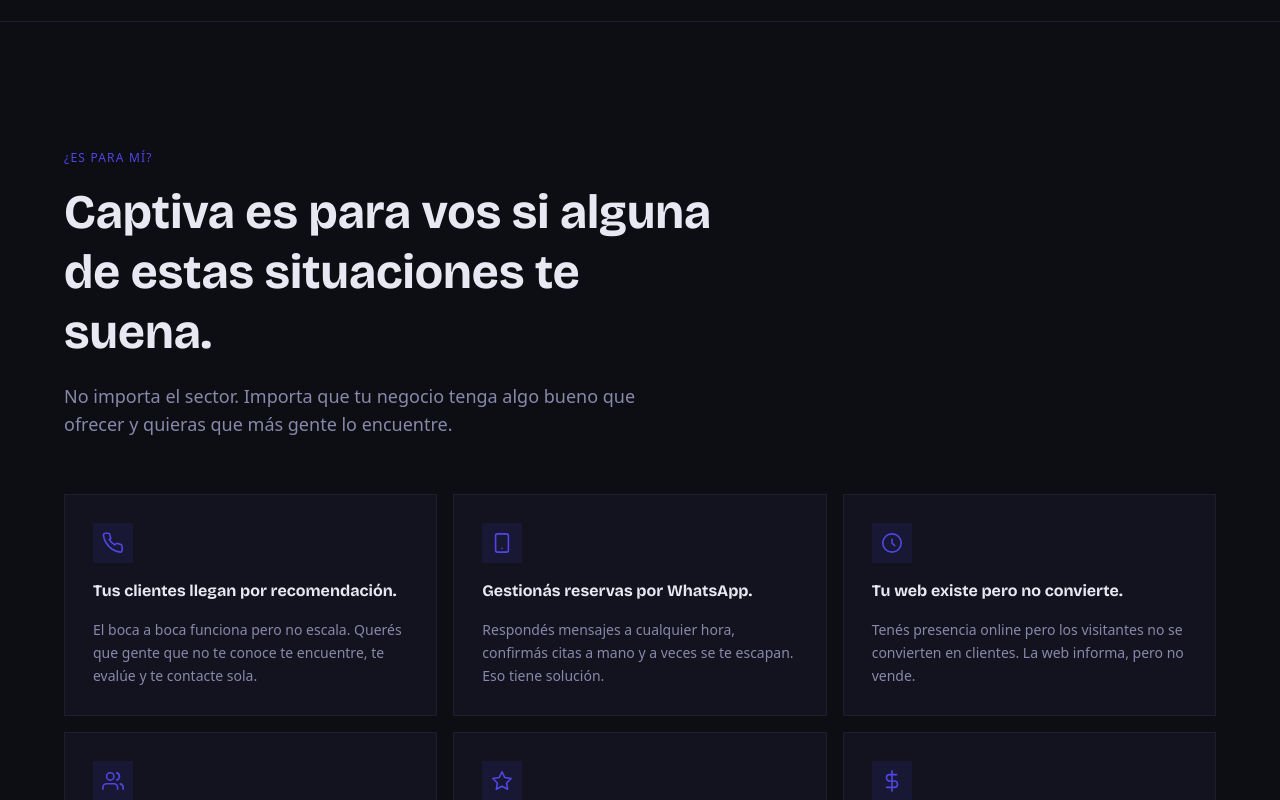
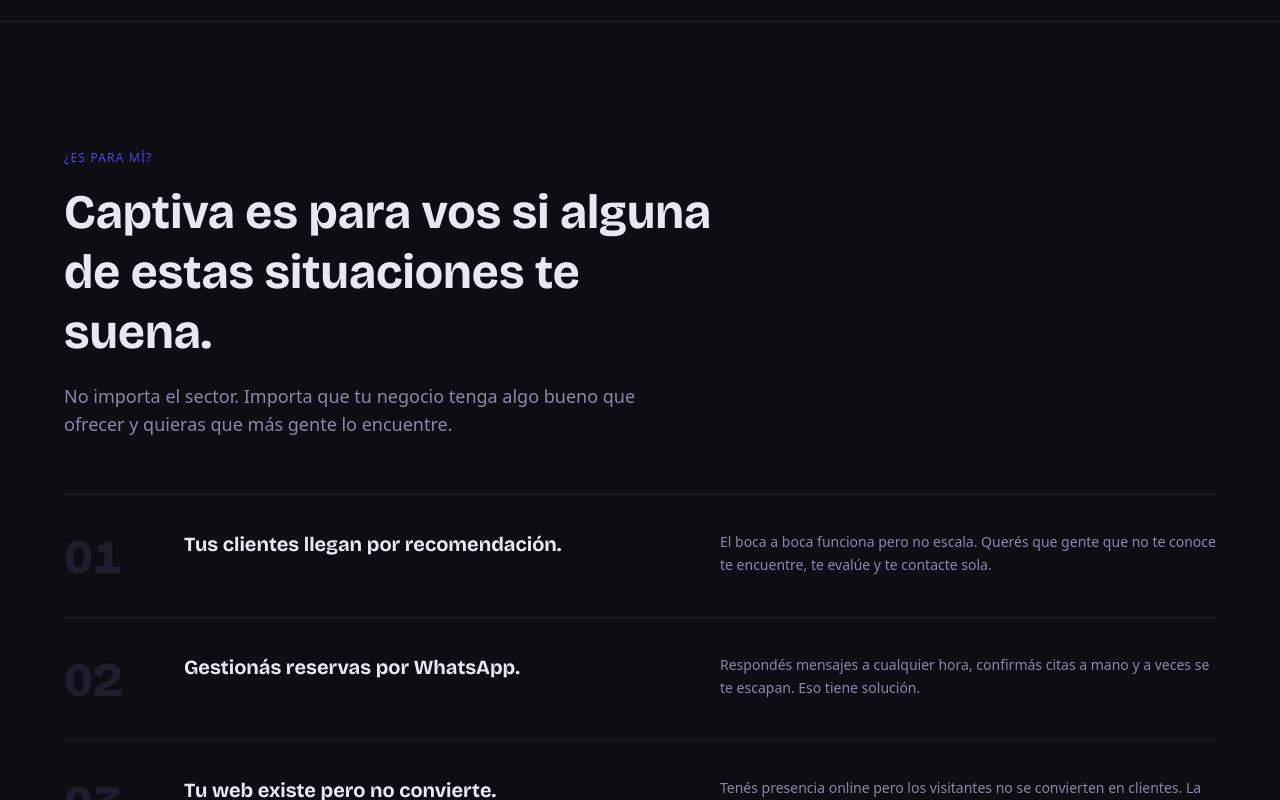
Before and after one commit to Ricardo2325/captiva, a Next.js app: page / in a window 1280 px wide. Shown: the part 2000-2800 px from the top of the page. Built offline with nearby package versions, Linux system fonts and the light colour scheme.

Commit message:
style(ForWho): reemplazar grid de cards por filas numeradas editoriales
Closes #1

```diff
--- a/src/components/ForWho.tsx
+++ b/src/components/ForWho.tsx
@@ -2,65 +2,91 @@
 
 import Link from 'next/link';
 import { motion } from 'framer-motion';
+import { useState } from 'react';
 
 const ease = [0.22, 1, 0.36, 1] as const;
 
 const situations = [
   {
-    icon: (
-      <svg width="22" height="22" viewBox="0 0 24 24" fill="none" stroke="#4f46e5" strokeWidth="1.75" strokeLinecap="round" strokeLinejoin="round">
-        <path d="M22 16.92v3a2 2 0 0 1-2.18 2 19.79 19.79 0 0 1-8.63-3.07A19.5 19.5 0 0 1 4.69 12 19.79 19.79 0 0 1 1.61 3.53 2 2 0 0 1 3.6 1.37h3a2 2 0 0 1 2 1.72c.127.96.361 1.903.7 2.81a2 2 0 0 1-.45 2.11L7.91 8a16 16 0 0 0 6 6l.91-.91a2 2 0 0 1 2.11-.45c.907.339 1.85.573 2.81.7A2 2 0 0 1 21.73 16z" />
-      </svg>
-    ),
     heading: 'Tus clientes llegan por recomendación.',
     desc: 'El boca a boca funciona pero no escala. Querés que gente que no te conoce te encuentre, te evalúe y te contacte sola.',
   },
   {
-    icon: (
-      <svg width="22" height="22" viewBox="0 0 24 24" fill="none" stroke="#4f46e5" strokeWidth="1.75" strokeLinecap="round" strokeLinejoin="round">
-        <rect x="5" y="2" width="14" height="20" rx="2" ry="2" /><path d="M12 18h.01" />
-      </svg>
-    ),
     heading: 'Gestionás reservas por WhatsApp.',
     desc: 'Respondés mensajes a cualquier hora, confirmás citas a mano y a veces se te escapan. Eso tiene solución.',
   },
   {
-    icon: (
-      <svg width="22" height="22" viewBox="0 0 24 24" fill="none" stroke="#4f46e5" strokeWidth="1.75" strokeLinecap="round" strokeLinejoin="round">
-        <circle cx="12" cy="12" r="10" /><path d="M12 8v4l3 3" />
-      </svg>
-    ),
     heading: 'Tu web existe pero no convierte.',
     desc: 'Tenés presencia online pero los visitantes no se convierten en clientes. La web informa, pero no vende.',
   },
   {
-    icon: (
-      <svg width="22" height="22" viewBox="0 0 24 24" fill="none" stroke="#4f46e5" strokeWidth="1.75" strokeLinecap="round" strokeLinejoin="round">
-        <path d="M17 21v-2a4 4 0 0 0-4-4H5a4 4 0 0 0-4 4v2" /><circle cx="9" cy="7" r="4" /><path d="M23 21v-2a4 4 0 0 0-3-3.87M16 3.13a4 4 0 0 1 0 7.75" />
-      </svg>
-    ),
     heading: 'Para crecer necesitarías contratar.',
-    desc: 'Más clientes significa más trabajo manual. Querés escalar sin que el negocio dependa de que estés tú presente.',
+    desc: 'Más clientes significa más trabajo manual. Querés escalar sin que el negocio dependa de que estés vos presente.',
   },
   {
-    icon: (
-      <svg width="22" height="22" viewBox="0 0 24 24" fill="none" stroke="#4f46e5" strokeWidth="1.75" strokeLinecap="round" strokeLinejoin="round">
-        <polygon points="12 2 15.09 8.26 22 9.27 17 14.14 18.18 21.02 12 17.77 5.82 21.02 7 14.14 2 9.27 8.91 8.26 12 2" />
-      </svg>
-    ),
     heading: 'Tenés buenas reseñas pero poca visibilidad.',
     desc: 'Los que te conocen hablan bien de vos. El problema es que poca gente te conoce. La reputación está, el canal no.',
   },
   {
-    icon: (
-      <svg width="22" height="22" viewBox="0 0 24 24" fill="none" stroke="#4f46e5" strokeWidth="1.75" strokeLinecap="round" strokeLinejoin="round">
-        <line x1="12" y1="1" x2="12" y2="23" /><path d="M17 5H9.5a3.5 3.5 0 0 0 0 7h5a3.5 3.5 0 0 1 0 7H6" />
-      </svg>
-    ),
     heading: 'No querés gastar sin saber qué pagás.',
     desc: 'Precio fijo desde el primer día, alcance por escrito, sin sorpresas al final. Si no encajamos, te lo decimos antes de empezar.',
   },
 ];
+
+function SituationRow({ situation, index }: { situation: typeof situations[0]; index: number }) {
+  const [hovered, setHovered] = useState(false);
+  const num = String(index + 1).padStart(2, '0');
+
+  return (
+    <motion.div
+      initial={{ opacity: 0, y: 14 }}
+      whileInView={{ opacity: 1, y: 0 }}
+      viewport={{ once: true, margin: '-40px' }}
+      transition={{ duration: 0.45, delay: index * 0.055, ease }}
+      onHoverStart={() => setHovered(true)}
+      onHoverEnd={() => setHovered(false)}
+      className="relative grid grid-cols-[3rem_1fr] md:grid-cols-[5rem_1fr_1fr] gap-x-6 md:gap-x-10 py-7 md:py-9 cursor-default"
+      style={{
+        borderTop: '1px solid #1e1e2e',
+        backgroundColor: hovered ? 'rgba(79,70,229,0.03)' : 'transparent',
+        transition: 'background-color 0.3s ease',
+      }}
+    >
+      {/* Left accent bar */}
+      <motion.div
+        className="absolute left-0 top-0 bottom-0 w-[2px]"
+        animate={{ opacity: hovered ? 1 : 0 }}
+        transition={{ duration: 0.2 }}
+        style={{ backgroundColor: '#4f46e5' }}
+      />
+
+      {/* Number */}
+      <motion.span
+        className="font-display font-extrabold text-3xl md:text-5xl tabular-nums leading-none self-start pt-0.5"
+        animate={{ color: hovered ? '#4f46e5' : '#1e1e2e' }}
+        transition={{ duration: 0.25 }}
+      >
+        {num}
+      </motion.span>
+
+      {/* On mobile: heading + desc stacked in col 2. On desktop: dissolve into grid. */}
+      <div className="md:contents">
+        <h3
+          className="font-display font-bold text-base md:text-xl leading-snug self-start"
+          style={{ color: '#e8e8f2' }}
+        >
+          {situation.heading}
+        </h3>
+        <p
+          className="text-sm leading-relaxed mt-2 md:mt-0 self-start"
+          style={{ color: '#8888aa' }}
+        >
+          {situation.desc}
+        </p>
+      </div>
+    </motion.div>
+  );
+}
 
 export default function ForWho() {
   return (
@@ -92,35 +118,12 @@ export default function ForWho() {
           </p>
         </motion.div>
 
-        {/* Grid */}
-        <div className="grid grid-cols-1 md:grid-cols-2 lg:grid-cols-3 gap-4 mb-12">
+        {/* Numbered rows */}
+        <div className="mb-14">
           {situations.map((s, i) => (
-            <motion.div
-              key={s.heading}
-              initial={{ opacity: 0, y: 24 }}
-              whileInView={{ opacity: 1, y: 0 }}
-              viewport={{ once: true, margin: '-40px' }}
-              transition={{ duration: 0.5, delay: (i % 3) * 0.08, ease }}
-              className="flex flex-col gap-4 p-7"
-              style={{ backgroundColor: '#13131f', border: '1px solid #1e1e2e' }}
-            >
-              <div
-                className="w-10 h-10 flex items-center justify-center flex-shrink-0"
-                style={{ backgroundColor: 'rgba(79,70,229,0.1)' }}
-              >
-                {s.icon}
-              </div>
-              <h3
-                className="font-display font-bold text-base"
-                style={{ color: '#e8e8f2' }}
-              >
-                {s.heading}
-              </h3>
-              <p className="text-sm leading-relaxed" style={{ color: '#8888aa' }}>
-                {s.desc}
-              </p>
-            </motion.div>
+            <SituationRow key={s.heading} situation={s} index={i} />
           ))}
+          <div style={{ borderTop: '1px solid #1e1e2e' }} />
         </div>
 
         {/* CTA */}
```
